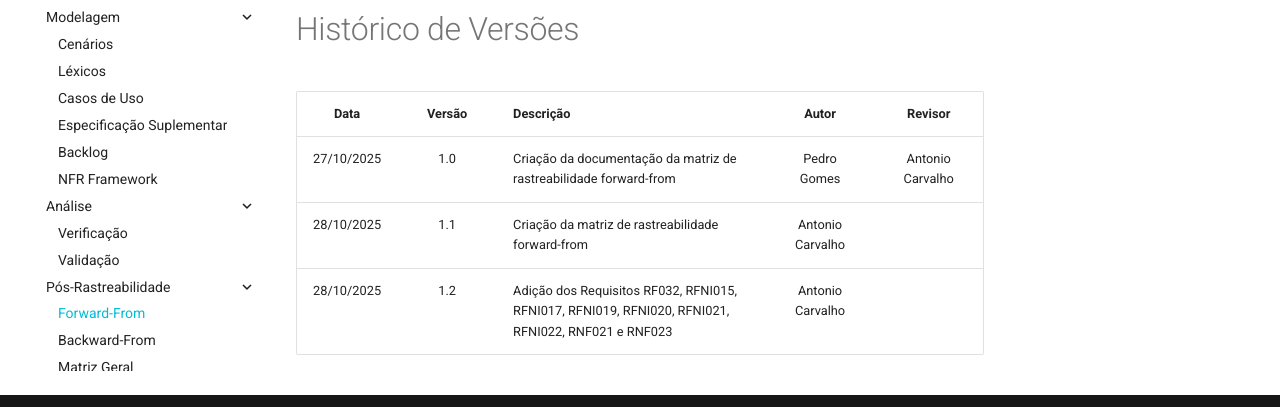
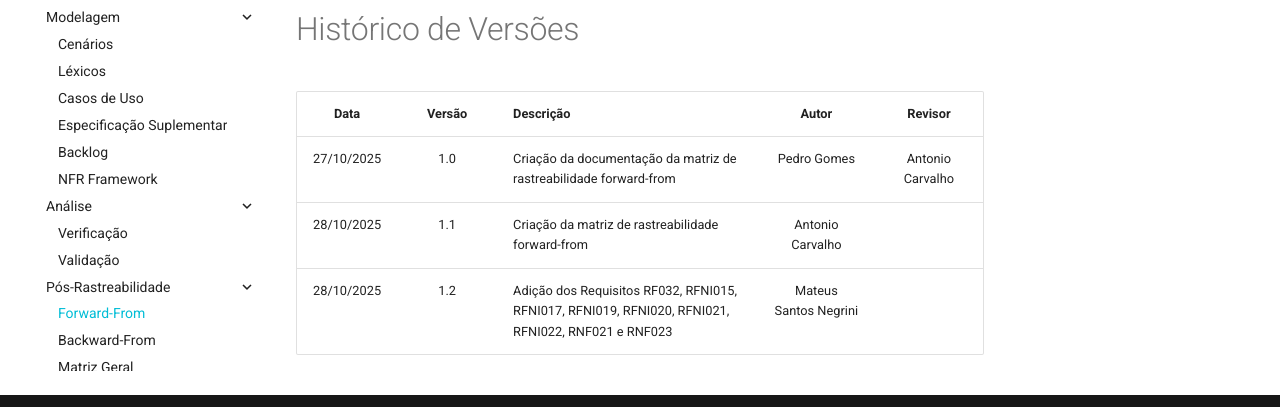
Before and after one commit to Requisitos-de-Software/2025.2-SinPatinhas, an MkDocs documentation site: the page built from docs/pos-rastreabilidade/foward_from.md, in a window 1280 px wide and 900 px high, scrolled down 10136 px. Shown: the part 461-868 px from the top of the window. Built offline with MkDocs 1.6.1 and Material for MkDocs 9.7.7, drawn with Linux system fonts in a browser that asks for light colours; comment, search, counter and statistics services are not loaded.

Commit message:
fix: corrigindo nome

```diff
--- a/docs/pos-rastreabilidade/foward_from.md
+++ b/docs/pos-rastreabilidade/foward_from.md
@@ -192,4 +192,4 @@ Os links nas colunas **ID** direcionam para os requisitos originais.
 | :--------: | :----: | :---------------------------------------- | :----------------------------------------: | :----------------------------------------: |
 | 27/10/2025 |  1.0   |  Criação da documentação da matriz de rastreabilidade forward-from| Pedro Gomes   | Antonio Carvalho  |
 | 28/10/2025 |  1.1   |  Criação da matriz de rastreabilidade forward-from | Antonio Carvalho   |   |
-| 28/10/2025 |  1.2   |  Adição dos Requisitos RF032, RFNI015, RFNI017, RFNI019, RFNI020, RFNI021, RFNI022, RNF021 e RNF023  | Antonio Carvalho   |   |
+| 28/10/2025 |  1.2   |  Adição dos Requisitos RF032, RFNI015, RFNI017, RFNI019, RFNI020, RFNI021, RFNI022, RNF021 e RNF023  | Mateus Santos Negrini   |   |
```
